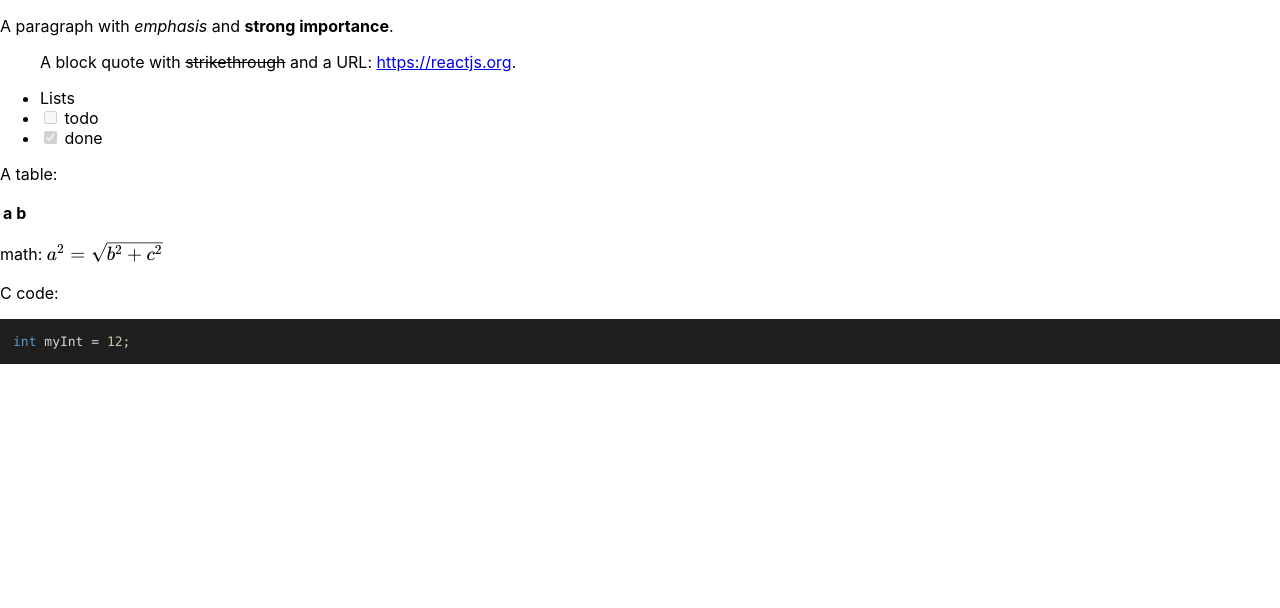
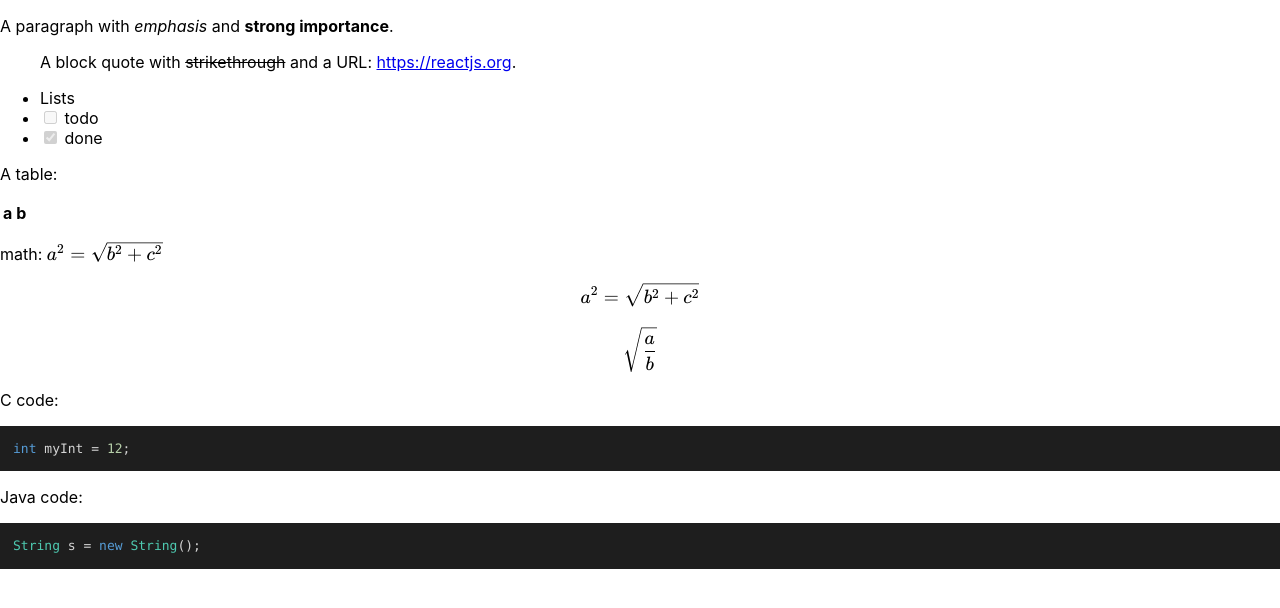
Before and after one commit to adrianclinansmith/markdown-cards, a React (Create React App) app: page / in a window 1280 px wide. Shown: the top 608 px of the page. Built offline with nearby package versions, Linux system fonts and the light colour scheme.

Commit message:
moved code component to its own file

```diff
--- a/src/App.tsx
+++ b/src/App.tsx
@@ -3,13 +3,10 @@
 	https://github.com/react-syntax-highlighter/react-syntax-highlighter/issues/479
 */
 
-import React from "react";
 import ReactMarkdown from "react-markdown";
 import remarkGfm from 'remark-gfm';
 import remarkMath from 'remark-math';
 import rehypeKatex from 'rehype-katex';
-import {Prism as SyntaxHighlighter} from "react-syntax-highlighter";
-import {vscDarkPlus} from 'react-syntax-highlighter/dist/esm/styles/prism';
 import MdCodeBlock from "./MdCodeBlock";
 
 import 'katex/dist/katex.min.css'
@@ -28,10 +25,21 @@ A table:
 | - | - |
 
 math: $a^2 = \\sqrt{b^2 + c^2}$
+$$
+a^2 = \\sqrt{b^2 + c^2}
+$$
+
+$$
+\\sqrt{\\frac{a}{b}}
+$$
 
 C code:
 \`\`\`c
 int myInt = 12;
+\`\`\`
+Java code:
+\`\`\`java
+String s = new String();
 \`\`\`
 `;
 
@@ -41,26 +49,9 @@ function App() {
 			<header className="App-header">
 				<ReactMarkdown
 					children={mdString}
+					components={{code: MdCodeBlock}}
+					rehypePlugins={[rehypeKatex]}
 					remarkPlugins={[remarkGfm, remarkMath]}
-				rehypePlugins={[rehypeKatex]}
-				components={{
-					code({inline, className, children, style, ...props}) {
-					  const match = /language-(\w+)/.exec(className || '')
-					  return !inline && match ? (
-						<SyntaxHighlighter
-						  children={String(children).replace(/\n$/, '')}
-						  style={vscDarkPlus}
-						  language={match[1]}
-						  PreTag="div"
-						  {...props}
-						/>
-					  ) : (
-						<code className={className} {...props}>
-						  {children}
-						</code>
-					  )
-					}
-				  }}
 				/>
 			</header>
 		</div>
--- a/src/MdCodeBlock.tsx
+++ b/src/MdCodeBlock.tsx
@@ -4,30 +4,23 @@
 	https://johnphung.tech/blog/adding-code-syntax-highlighting-react-markdown
 */
 
-import { CodeComponent, CodeProps } from "react-markdown/lib/ast-to-react";
-import { NormalComponents } from "react-markdown/lib/complex-types";
+import { CodeProps } from "react-markdown/lib/ast-to-react";
 import { Prism as SyntaxHighlighter } from "react-syntax-highlighter"
-import { materialDark } from "react-syntax-highlighter/dist/esm/styles/prism"
+import { vscDarkPlus } from "react-syntax-highlighter/dist/esm/styles/prism"
 
-type Props = {
-    language: string
-    children: string
+function MdCodeBlock({node, inline, className, children, style, ...props}: CodeProps){
+    const match = /language-(\w+)/.exec(className || "");
+	if (inline || !match) {
+		return <code children={children} className={className} {...props}/>
 	}
-
-function MdCodeBlock({node, inline, className, children, ...props}: CodeProps) {
-    const match = /language-(\w+)/.exec(className || '')
-	return !inline && match ? (
+	return (
 		<SyntaxHighlighter
-		children={String(children).replace(/\n$/, '')}
-		style={vscDarkPlus}
+			children={String(children).replace(/\n$/, "")}
 			language={match[1]}
 			PreTag="div"
+			style={vscDarkPlus}
 			{...props}
 		/>
-	) : (
-	<code className={className} {...props}>
-		{children}
-	</code>
 	)
 }
 
```
Lines whose indentation alone changed are shown as unchanged.
